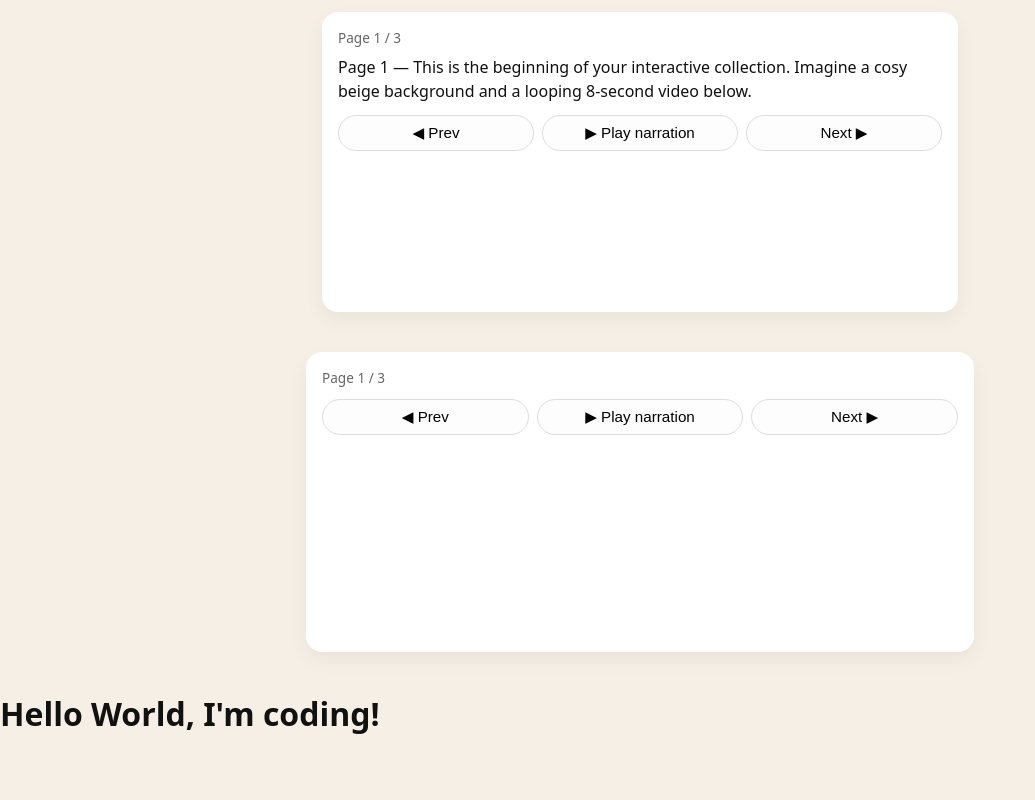
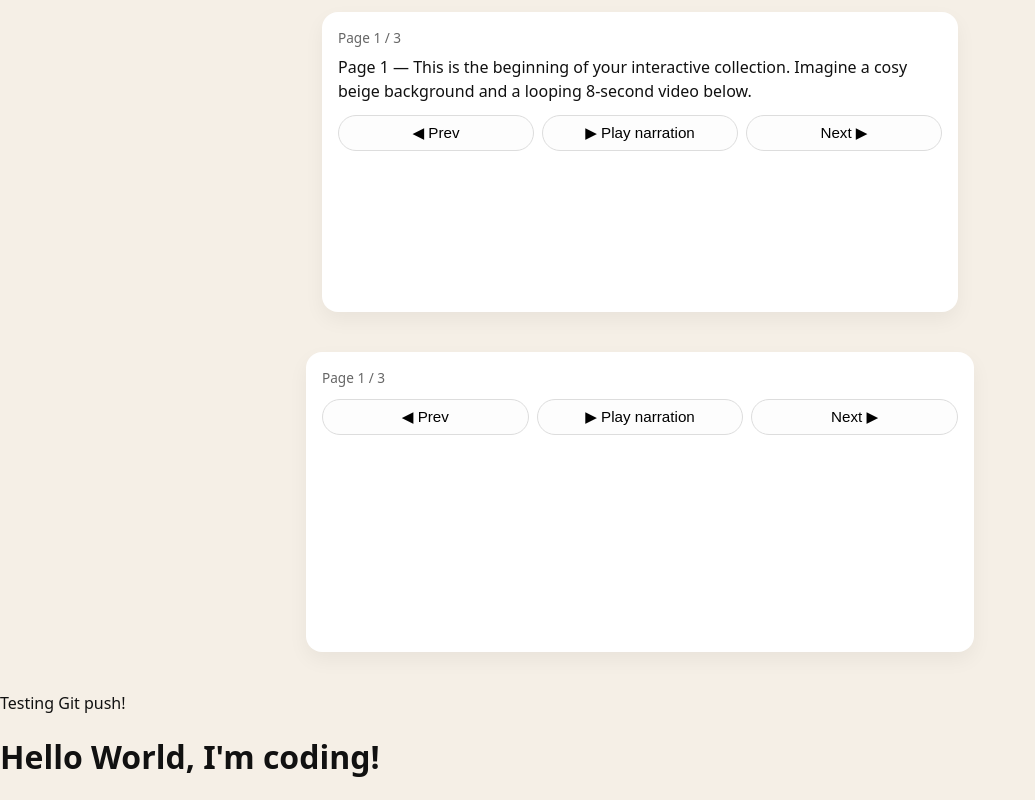
Before and after one commit to aniseadam11-debug/aniseadam11-my-first-project, a plain HTML site: page index.html in a window 1280 px wide. Shown: the part 479-1279 px from the top of the page, without its empty margins (0-1035 px from the left). Before the commit the page ends 1235 px from the top, so only its background shows below. Drawn offline with Linux system fonts and the light colour scheme.

Commit message:
Testing Git push paragraph

```diff
--- a/index.html
+++ b/index.html
@@ -76,7 +76,8 @@
   </main>
 
   <script src="script.js"></script>
-</body>
+<p>Testing Git push!</p>
+
 </html>
 
 <h1>Hello World, I'm coding!</h1>
```
